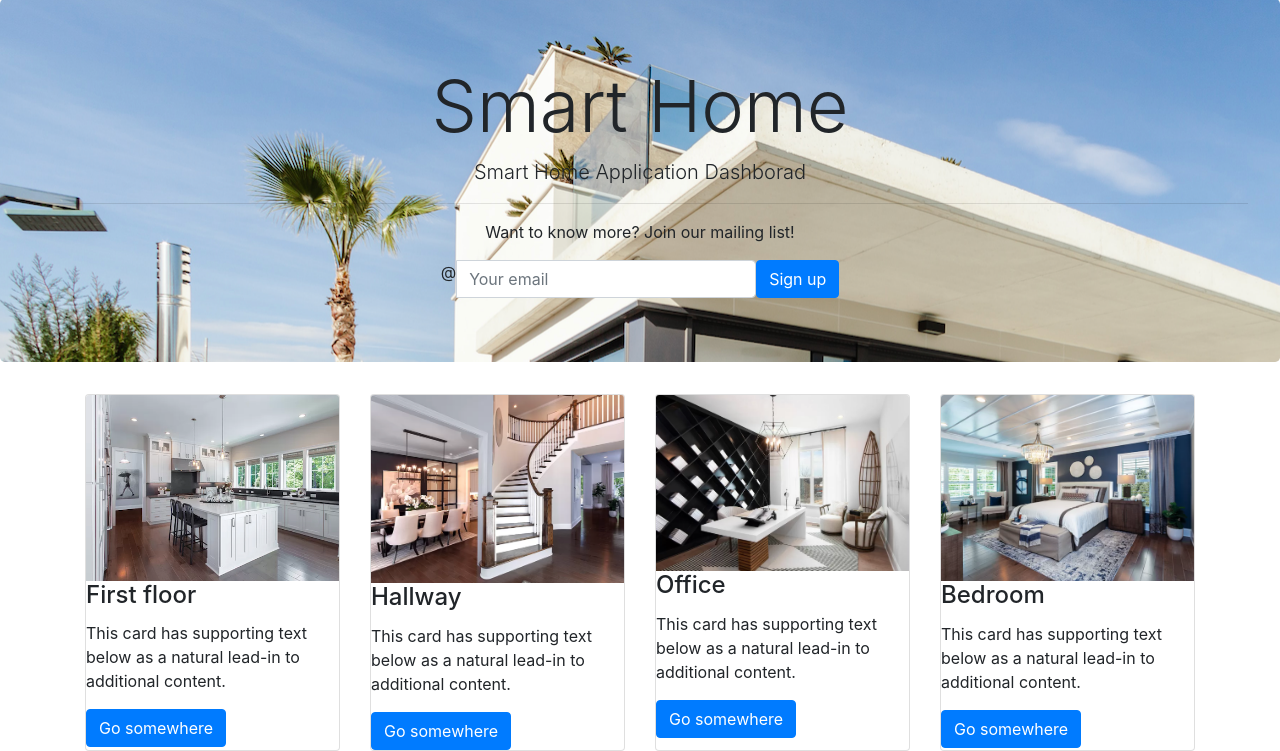
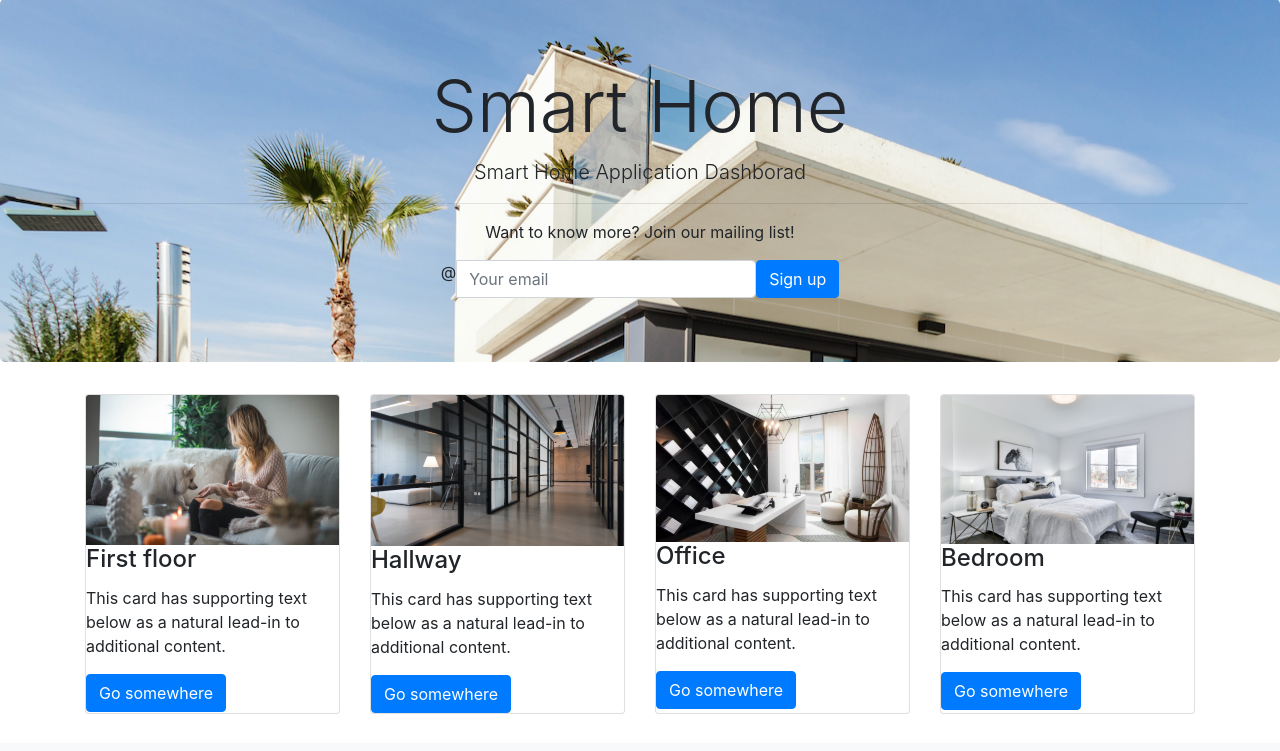
Before and after one commit to rmhowe425/IoT-HomeBase, a Flask app: page / in a window 1280 px wide. Shown: the part 57-808 px from the top of the page. After the commit the page ends 771 px from the top, so only its background shows below. Run offline with Flask 2, Linux system fonts and the light colour scheme; some libraries are stand-ins or nearby versions.

Commit message:
html updated photo

```diff
--- a/IoT_Webserver/src/templates/index.html
+++ b/IoT_Webserver/src/templates/index.html
@@ -116,7 +116,7 @@
     <div class="card-deck-wrapper">
         <div class="card-deck">
             <div class="card">
-                <img class="card-img-top" src="/static/firstfloor.png" alt="Card image cap">
+                <img class="card-img-top" src="/static/firstfloor0.png" alt="Card image cap">
                 <div class="card-block">
                     <h4 class="card-title"><i class="fa fa-anchor"></i> First floor</h4>
                     <p class="card-text">This card has supporting text below as a natural lead-in to additional
@@ -126,7 +126,7 @@
             </div>
 
             <div class="card">
-                <img class="card-img-top" src="/static/hallway.png" alt="Card image cap">
+                <img class="card-img-top" src="/static/hallway0.png" alt="Card image cap">
                 <div class="card-block">
                     <h4 class="card-title"><i class="fa fa-bicycle"></i> Hallway</h4>
                     <p class="card-text">This card has supporting text below as a natural lead-in to additional
@@ -137,7 +137,7 @@
             </div>
 
             <div class="card">
-                <img class="card-img-top" src="/static/office.png" alt="Card image cap">
+                <img class="card-img-top" src="/static/office0.png" alt="Card image cap">
                 <div class="card-block">
                     <h4 class="card-title"><i class="fa fa-bicycle"></i> Office</h4>
                     <p class="card-text">This card has supporting text below as a natural lead-in to additional
@@ -146,7 +146,7 @@
                 </div>
             </div>
             <div class="card">
-                <img class="card-img-top" src="/static/bedroom.png" alt="Card image cap">
+                <img class="card-img-top" src="/static/bedroom7.png" alt="Card image cap">
                 <div class="card-block">
                     <h4 class="card-title"><i class="fa fa-bicycle"></i> Bedroom</h4>
                     <p class="card-text">This card has supporting text below as a natural lead-in to additional
```
Also changed, not shown: IoT_Webserver/src/static/bedroom.png (deleted), IoT_Webserver/src/static/bedroom0.png (added), IoT_Webserver/src/static/bedroom7.png (added), IoT_Webserver/src/static/firstfloor.png (deleted), IoT_Webserver/src/static/firstfloor0.png (added), IoT_Webserver/src/static/hallway.png (deleted), IoT_Webserver/src/static/hallway0.png (added), IoT_Webserver/src/static/hallway1.png (added), IoT_Webserver/src/static/office.png (deleted), IoT_Webserver/src/static/office0.png (added).
